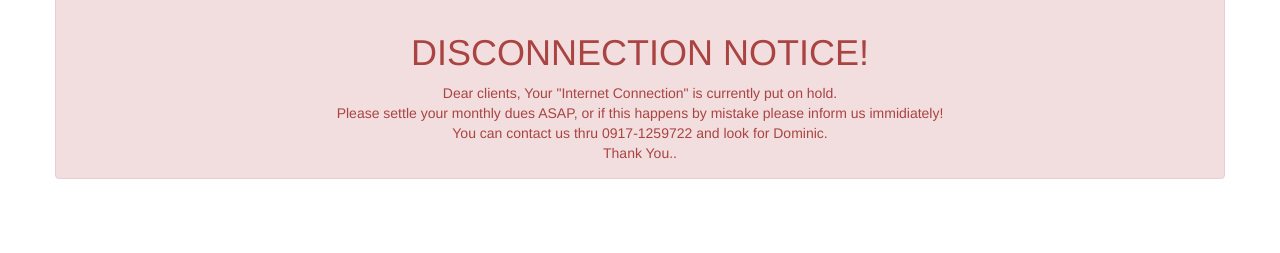
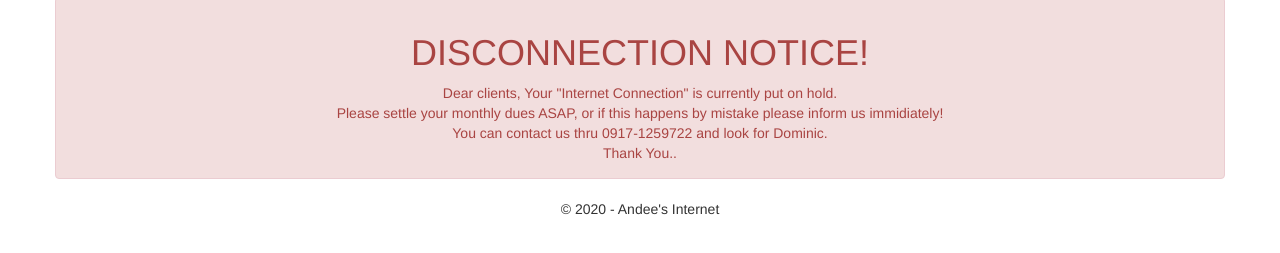
Before and after one commit to japril18/Payment-Reminder, a plain HTML site: page index.html in a window 1280 px wide. Shown: the part 303-556 px from the top of the page. Drawn offline with nearby package versions, Linux system fonts and the light colour scheme.

Commit message:
Update index.html

```diff
--- a/index.html
+++ b/index.html
@@ -23,9 +23,8 @@
 					<p>Thank You..
 				</div>
 
-		</div>
-
-<script>
+				<div>
+					<script>
       window.fbAsyncInit = function() {
         FB.init({
           appId      : '95100348886',
@@ -49,5 +48,13 @@
          color="blue"
          size="large">
     </div>
+				</div>
+
+			 <footer>
+                <p>&copy; <script>document.write( new Date().getFullYear() );</script> - Andee's Internet</p>
+            </footer>
+		</div>
+
+
 	</body>
 </html>
```
